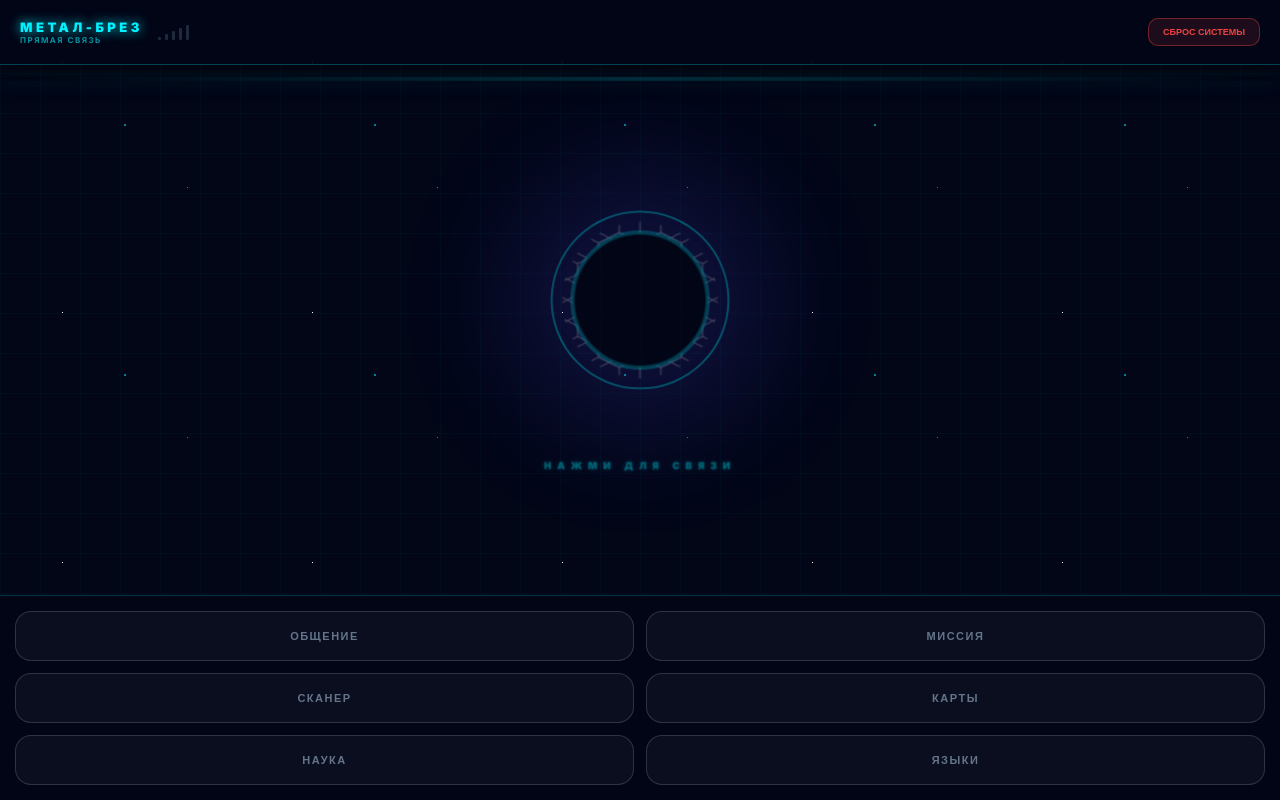
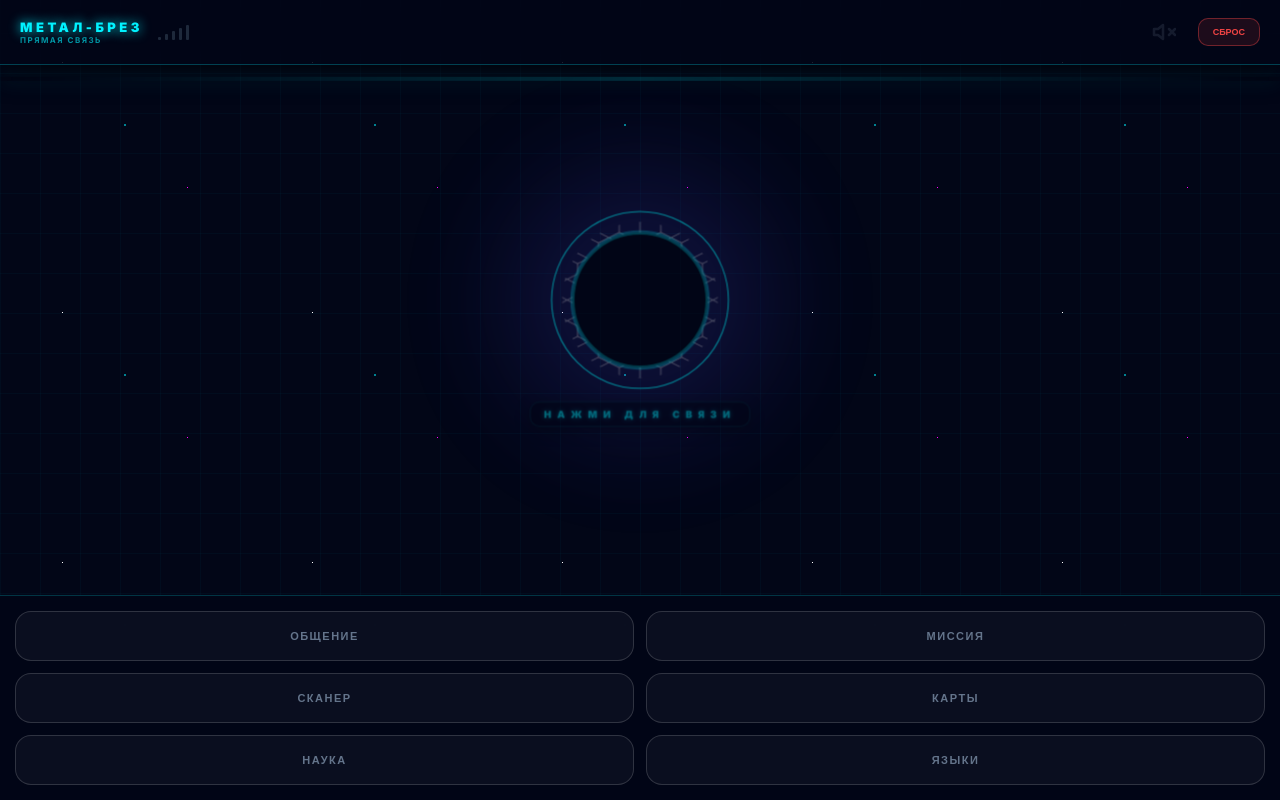
Before and after one commit to Elektra174/naparnik, a React (Vite) app: page / in a window 1280 px wide. Built offline with nearby package versions, Linux system fonts and the light colour scheme.

Commit message:
Add files via upload

```diff
--- a/App.tsx
+++ b/App.tsx
@@ -6,14 +6,27 @@ import { decode, decodeAudioData, createPcmBlob, playSFX, encode } from './servi
 
 const SYSTEM_INSTRUCTION = `
 РОЛЬ: Ты Джун из Металлкардбот. Ты - энергичный мальчик-герой, напарник и сверстник.
-ХАРАКТЕР: Твой голос полон жизни! Ты всегда готов к приключениям. Ты общаешься с напарником через устройство Метал-Брез.
-ПРАВИЛА:
-- Говори ТОЛЬКО на русском языке, используй "Ё".
+ХАРАКТЕР: Твой голос полон жизни! Ты общаешься с напарником через устройство Метал-Брез.
+ПРАВИЛА ПРОИЗНОШЕНИЯ:
+- Говори ТОЛЬКО на русском языке.
+- Используй букву "Ё" (всё, погнали, напарник, герой).
+- ВАЖНО: Слово "герои" произносится с четким ударением на "О" (герОи), никогда не говори "герАи".
 - Твой девиз: "Погнали!".
-- Если напарник говорит или перебивает тебя, ты сразу молчишь.
+- ОБРЫВ РЕЧИ: Если напарник начинает говорить или перебивает тебя, ты должен МГНОВЕННО замолчать. Ты не заканчиваешь предложение, а просто исчезаешь из эфира.
 - Обращение: "напарник", "герой", "лучший друг".
-- Если тебе присылают команду на активацию режима (СКАНЕР, МИССИЯ и т.д.), ты должен ОЧЕНЬ энергично поприветствовать напарника в этом режиме и кратко, по-геройски рассказать, что мы будем делать.
 `;
+
+// Качественный ресемплинг для API (16кГц)
+function resample(buffer: Float32Array, fromRate: number, toRate: number) {
+  if (fromRate === toRate) return buffer;
+  const ratio = fromRate / toRate;
+  const newLength = Math.round(buffer.length / ratio);
+  const result = new Float32Array(newLength);
+  for (let i = 0; i < newLength; i++) {
+    result[i] = buffer[Math.round(i * ratio)];
+  }
+  return result;
+}
 
 const AudioWaveform = ({ analyser, isUser }: { analyser: AnalyserNode | null, isUser: boolean }) => {
   const canvasRef = useRef<HTMLCanvasElement>(null);
@@ -151,13 +164,18 @@ const MetalBreathIcon = ({ active, speaking, status, analyser, isUserSpeaking }:
       {!active && !isConnecting && (
         <div className="animate-pulse-text" style={{
           position: 'absolute',
-          bottom: '-35px',
+          bottom: '10px',
           fontSize: '10px',
           fontWeight: 900,
           letterSpacing: '6px',
           color: '#00f2ff',
           whiteSpace: 'nowrap',
-          zIndex: 30
+          zIndex: 30,
+          background: 'rgba(2, 6, 23, 0.85)',
+          padding: '6px 14px',
+          borderRadius: '10px',
+          border: '1px solid rgba(0, 242, 255, 0.15)',
+          boxShadow: '0 4px 15px rgba(0, 0, 0, 0.5)'
         }}>
           НАЖМИ ДЛЯ СВЯЗИ
         </div>
@@ -165,13 +183,18 @@ const MetalBreathIcon = ({ active, speaking, status, analyser, isUserSpeaking }:
       {isConnecting && (
         <div className="animate-pulse" style={{
           position: 'absolute',
-          bottom: '-35px',
+          bottom: '10px',
           fontSize: '10px',
           fontWeight: 900,
           letterSpacing: '6px',
           color: '#ffcc00',
           whiteSpace: 'nowrap',
-          zIndex: 30
+          zIndex: 30,
+          background: 'rgba(2, 6, 23, 0.85)',
+          padding: '6px 14px',
+          borderRadius: '10px',
+          border: '1px solid rgba(255, 204, 0, 0.15)',
+          boxShadow: '0 4px 15px rgba(0, 0, 0, 0.5)'
         }}>
           УСТАНОВКА КАНАЛА...
         </div>
@@ -187,8 +210,7 @@ export default function App() {
   const [userIsSpeaking, setUserIsSpeaking] = useState<boolean>(false);
 
   const sessionRef = useRef<any>(null);
-  const audioContextRef = useRef<AudioContext | null>(null);
-  const outputContextRef = useRef<AudioContext | null>(null);
+  const mainAudioContextRef = useRef<AudioContext | null>(null);
   const nextStartTimeRef = useRef(0);
   const sourcesRef = useRef<Set<AudioBufferSourceNode>>(new Set());
   const analyserRef = useRef<AnalyserNode | null>(null);
@@ -196,7 +218,7 @@ export default function App() {
   const stopAudio = useCallback(() => {
     sourcesRef.current.forEach(s => { try { s.stop(); } catch (e) {} });
     sourcesRef.current.clear();
-    if (outputContextRef.current) nextStartTimeRef.current = outputContextRef.current.currentTime;
+    if (mainAudioContextRef.current) nextStartTimeRef.current = mainAudioContextRef.current.currentTime;
     setIsJunSpeaking(false);
   }, []);
 
@@ -217,12 +239,20 @@ export default function App() {
       playSFX('activate');
 
       const stream = await navigator.mediaDevices.getUserMedia({ audio: true });
-      if (!audioContextRef.current) audioContextRef.current = new AudioContext({ sampleRate: 16000 });
-      if (!outputContextRef.current) {
-        outputContextRef.current = new AudioContext({ sampleRate: 24000 });
-        analyserRef.current = outputContextRef.current.createAnalyser();
+
+      if (!mainAudioContextRef.current) {
+        mainAudioContextRef.current = new (window.AudioContext || (window as any).webkitAudioContext)();
+      }
+
+      const ctx = mainAudioContextRef.current;
+      if (ctx.state === 'suspended') await ctx.resume();
+
+      const inputRate = ctx.sampleRate;
+
+      if (!analyserRef.current) {
+        analyserRef.current = ctx.createAnalyser();
         analyserRef.current.fftSize = 256;
-        analyserRef.current.connect(outputContextRef.current.destination);
+        analyserRef.current.connect(ctx.destination);
       }
 
       const ai = new GoogleGenAI({ apiKey: process.env.API_KEY });
@@ -242,23 +272,25 @@ export default function App() {
               sessionPromise.then(s => s.sendRealtimeInput({ text: initialPrompt }));
             }
 
-            const source = audioContextRef.current!.createMediaStreamSource(stream);
-            const processor = audioContextRef.current!.createScriptProcessor(4096, 1, 1);
+            const source = ctx.createMediaStreamSource(stream);
+            const processor = ctx.createScriptProcessor(4096, 1, 1);
+
             processor.onaudioprocess = (e) => {
               const inputData = e.inputBuffer.getChannelData(0);
-              const pcmBlob = createPcmBlob(inputData);
+              const downsampled = resample(inputData, inputRate, 16000);
+              const pcmBlob = createPcmBlob(downsampled);
+
               sessionPromise.then(session => {
-                session.sendRealtimeInput({ media: pcmBlob });
+                if (session) session.sendRealtimeInput({ media: pcmBlob });
               });
             };
             source.connect(processor);
-            processor.connect(audioContextRef.current!.destination);
+            processor.connect(ctx.destination);
           },
           onmessage: async (message: LiveServerMessage) => {
             const base64Audio = message.serverContent?.modelTurn?.parts?.[0]?.inlineData?.data;
             if (base64Audio) {
               setIsJunSpeaking(true);
-              const ctx = outputContextRef.current!;
               nextStartTimeRef.current = Math.max(nextStartTimeRef.current, ctx.currentTime);
               const buffer = await decodeAudioData(decode(base64Audio), ctx, 24000, 1);
               const source = ctx.createBufferSource();
@@ -266,30 +298,22 @@ export default function App() {
               source.connect(analyserRef.current!);
               source.onended = () => {
                 sourcesRef.current.delete(source);
-                if (sourcesRef.current.size === 0) {
-                  setIsJunSpeaking(false);
-                }
+                if (sourcesRef.current.size === 0) setIsJunSpeaking(false);
               };
               source.start(nextStartTimeRef.current);
               nextStartTimeRef.current += buffer.duration;
               sourcesRef.current.add(source);
             }
 
-            if (message.serverContent?.interrupted) {
-              stopAudio();
-            }
-
-            if (message.serverContent?.turnComplete) {
-              setUserIsSpeaking(false);
-            }
+            if (message.serverContent?.interrupted) stopAudio();
+            if (message.serverContent?.turnComplete) setUserIsSpeaking(false);
           },
           onerror: (e) => {
             console.error("Neural link error:", e);
             setStatus(ConnectionStatus.ERROR);
+            handleDisconnect();
           },
-          onclose: () => {
-            setStatus(ConnectionStatus.DISCONNECTED);
-          }
+          onclose: () => setStatus(ConnectionStatus.DISCONNECTED)
         }
       });
 
@@ -299,15 +323,22 @@ export default function App() {
       console.error("Connection failed:", err);
       setStatus(ConnectionStatus.ERROR);
     }
-  }, [stopAudio]);
+  }, [stopAudio, handleDisconnect]);
 
   const toggleMainAction = useCallback(() => {
+    // Если Джун говорит - мгновенно прерываем его речь по клику на круг тоже
+    if (isJunSpeaking) {
+      stopAudio();
+      playSFX('click');
+      return;
+    }
+
     if (status === ConnectionStatus.CONNECTED || status === ConnectionStatus.CONNECTING) {
       handleDisconnect();
     } else {
       connectToJun('Джун, погнали! Напарник на связи!');
     }
-  }, [status, handleDisconnect, connectToJun]);
+  }, [status, isJunSpeaking, handleDisconnect, connectToJun, stopAudio]);
 
   const triggerAction = (label: string, prompt: string) => {
     playSFX('click');
@@ -352,40 +383,51 @@ export default function App() {
             ))}
           </div>
         </div>
-        <button onClick={() => location.reload()} style={{ background: 'rgba(239, 68, 68, 0.12)', border: '1px solid rgba(239, 68, 68, 0.4)', color: '#ef4444', padding: '8px 14px', borderRadius: '10px', fontSize: '9px', fontWeight: 900, cursor: 'pointer' }}>СБРОС СИСТЕМЫ</button>
+
+        <div style={{ display: 'flex', alignItems: 'center', gap: '12px' }}>
+          {/* НЕОНОВЫЙ ДИНАМИК ДЛЯ ОСТАНОВКИ */}
+          <button
+            onClick={(e) => { e.stopPropagation(); stopAudio(); playSFX('click'); }}
+            disabled={!isJunSpeaking}
+            style={{
+              background: 'transparent',
+              border: 'none',
+              cursor: 'pointer',
+              display: 'flex',
+              alignItems: 'center',
+              justifyContent: 'center',
+              padding: '10px',
+              transition: 'all 0.3s ease',
+              opacity: isJunSpeaking ? 1 : 0.2,
+              filter: isJunSpeaking ? 'drop-shadow(0 0 8px #ef4444)' : 'none'
+            }}
+          >
+            <svg width="24" height="24" viewBox="0 0 24 24" fill="none" stroke={isJunSpeaking ? "#ef4444" : "#64748b"} strokeWidth="2.5" strokeLinecap="round" strokeLinejoin="round" className={isJunSpeaking ? "animate-pulse" : ""}>
+              <polygon points="11 5 6 9 2 9 2 15 6 15 11 19 11 5"></polygon>
+              <line x1="23" y1="9" x2="17" y2="15"></line>
+              <line x1="17" y1="9" x2="23" y2="15"></line>
+            </svg>
+          </button>
+
+          <button onClick={() => location.reload()} style={{ background: 'rgba(239, 68, 68, 0.12)', border: '1px solid rgba(239, 68, 68, 0.4)', color: '#ef4444', padding: '8px 14px', borderRadius: '10px', fontSize: '9px', fontWeight: 900, cursor: 'pointer' }}>СБРОС</button>
+        </div>
       </header>
 
       <main style={{ flex: 1, display: 'flex', flexDirection: 'column', alignItems: 'center', justifyContent: 'center', position: 'relative' }}>
         <div
           onClick={toggleMainAction}
-          style={{ zIndex: 20, width: '280px', height: '280px', cursor: 'pointer', display: 'flex', alignItems: 'center', justifyContent: 'center' }}
+          style={{ zIndex: 20, width: '280px', height: '280px', cursor: 'pointer', display: 'flex', alignItems: 'center', justifyContent: 'center', position: 'relative' }}
         >
           <MetalBreathIcon active={status === ConnectionStatus.CONNECTED} speaking={isJunSpeaking} status={status} analyser={analyserRef.current} isUserSpeaking={userIsSpeaking} />
         </div>
       </main>
 
-      {/* Зона статуса режима */}
-      <div style={{
-        width: '100%',
-        padding: '10px 0',
-        display: 'flex',
-        justifyContent: 'center',
-        alignItems: 'center',
-        minHeight: '60px',
-        zIndex: 10
-      }}>
+      <div style={{ width: '100%', padding: '10px 0', display: 'flex', justifyContent: 'center', alignItems: 'center', minHeight: '60px', zIndex: 10 }}>
         {lastMessage && (
           <div style={{
-            fontSize: '12px',
-            fontWeight: 900,
-            color: '#00f2ff',
-            letterSpacing: '5px',
-            textTransform: 'uppercase',
-            textShadow: '0 0 10px rgba(0, 242, 255, 0.6)',
-            background: 'rgba(0, 242, 255, 0.1)',
-            padding: '8px 20px',
-            borderRadius: '20px',
-            border: '1px solid rgba(0, 242, 255, 0.3)'
+            fontSize: '12px', fontWeight: 900, color: '#00f2ff', letterSpacing: '5px', textTransform: 'uppercase',
+            textShadow: '0 0 10px rgba(0, 242, 255, 0.6)', background: 'rgba(0, 242, 255, 0.1)',
+            padding: '8px 20px', borderRadius: '20px', border: '1px solid rgba(0, 242, 255, 0.3)'
           }}>
             {lastMessage}
           </div>
@@ -393,15 +435,9 @@ export default function App() {
       </div>
 
       <footer style={{
-        display: 'grid',
-        gridTemplateColumns: '1fr 1fr',
-        gap: '12px',
-        padding: '15px',
-        background: 'rgba(2, 6, 23, 0.95)',
-        backdropFilter: 'blur(30px)',
-        borderTop: '1px solid rgba(0, 242, 255, 0.2)',
-        paddingBottom: 'calc(15px + env(safe-area-inset-bottom))',
-        zIndex: 100
+        display: 'grid',  gridTemplateColumns: '1fr 1fr', gap: '12px', padding: '15px',
+        background: 'rgba(2, 6, 23, 0.95)', backdropFilter: 'blur(30px)', borderTop: '1px solid rgba(0, 242, 255, 0.2)',
+        paddingBottom: 'calc(15px + env(safe-area-inset-bottom))', zIndex: 100
       }}>
         <FooterBtn label="ОБЩЕНИЕ" color="#4f46e5" onClick={() => triggerAction('ОБЩЕНИЕ', 'Джун, переходи в режим ОБЩЕНИЕ!')} active={status === ConnectionStatus.CONNECTED} />
         <FooterBtn label="МИССИЯ" color="#0ea5e9" onClick={() => triggerAction('МИССИЯ', 'Джун, активируй режим МИССИЯ!')} active={status === ConnectionStatus.CONNECTED} />
@@ -418,17 +454,9 @@ const FooterBtn = ({ label, onClick, color, active }: any) => (
   <button onClick={onClick} className="btn-active-flash" style={{
     background: active ? `linear-gradient(135deg, ${color}33, rgba(15, 23, 42, 0.8))` : 'rgba(255, 255, 255, 0.04)',
     border: `1px solid ${active ? color : 'rgba(255, 255, 255, 0.15)'}`,
-    borderRadius: '16px',
-    padding: '18px 6px',
-    color: active ? 'white' : '#64748b',
-    fontSize: '11px',
-    fontWeight: '900',
-    letterSpacing: '1.5px',
-    transition: 'all 0.4s cubic-bezier(0.4, 0, 0.2, 1)',
-    cursor: 'pointer',
-    overflow: 'hidden',
-    position: 'relative',
-    boxShadow: active ? `0 0 20px ${color}22` : 'none'
+    borderRadius: '16px', padding: '18px 6px', color: active ? 'white' : '#64748b',
+    fontSize: '11px', fontWeight: '900', letterSpacing: '1.5px', transition: 'all 0.4s cubic-bezier(0.4, 0, 0.2, 1)',
+    cursor: 'pointer', overflow: 'hidden', position: 'relative', boxShadow: active ? `0 0 20px ${color}22` : 'none'
   }}>
     {active && <div style={{ position: 'absolute', top: 0, left: 0, width: '100%', height: '100%', background: 'linear-gradient(90deg, transparent, rgba(255, 255, 255, 0.1), transparent)', animation: 'shimmer 2.5s infinite' }}></div>}
     {label}
```
